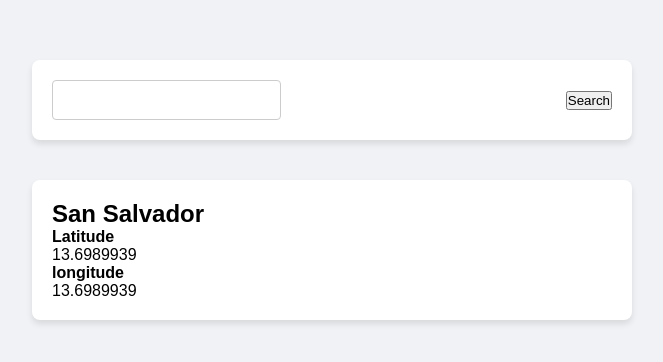
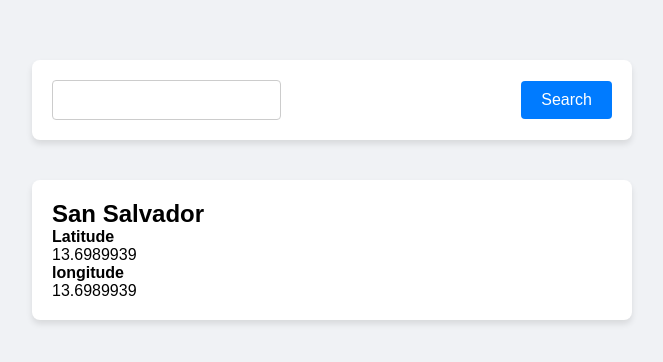
Before and after one commit to Alejandroq12/postman-exercise, a plain HTML site: page index.html in a window 1280 px wide. Shown: the part 210-572 px from the top of the page, without its empty margins (308-971 px from the left). Drawn offline with Linux system fonts and the light colour scheme.

Commit message:
Add syle to button

```diff
--- a/styles.css
+++ b/styles.css
@@ -42,3 +42,20 @@ input[type='text'] {
   font-size: 16px;
   width: 100%;
 }
+
+button {
+  background-color: #007bff;
+  border: none;
+  color: white;
+  padding: 10px 20px;
+  text-align: center;
+  text-decoration: none;
+  display: inline-block;
+  font-size: 16px;
+  border-radius: 4px;
+  cursor: pointer;
+}
+
+button:hover {
+  background-color: #0056b3;
+}
```
